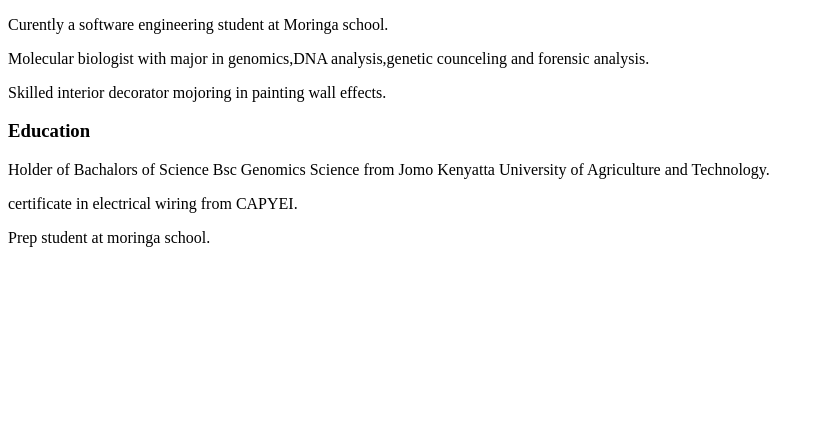
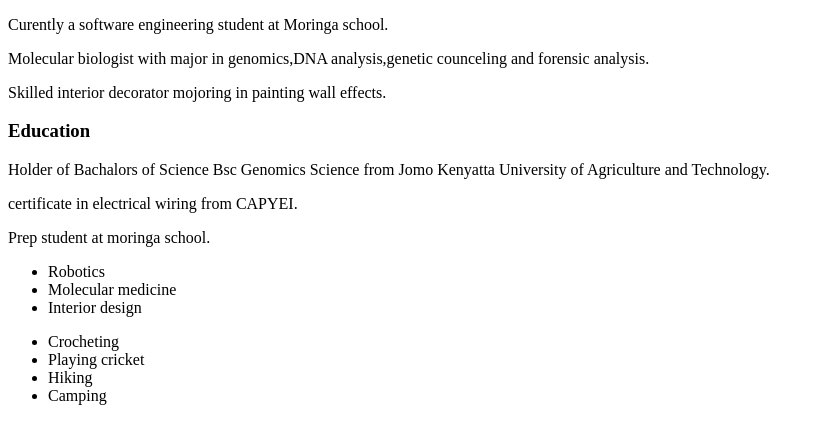
Before and after one commit to vincentouma/portfolio, a plain HTML site: page about.html in a window 1280 px wide. Shown: the part 443-864 px from the top of the page, without its empty margins (0-821 px from the left). Before the commit the page ends 800 px from the top, so only its background shows below. Drawn offline with Linux system fonts and the light colour scheme; files that its build step writes are made by us from their sources.

Commit message:
Add hobies and intrests in class display

```diff
--- a/about.html
+++ b/about.html
@@ -33,6 +33,23 @@
             <p> certificate in electrical wiring from CAPYEI.</p>
             <P>Prep student at moringa school.</P>
         </div>
+        <div class="display">
+            <div id="intrest">
+                <ul>
+                    <li>Robotics</li>
+                    <li>Molecular medicine</li>
+                    <li>Interior design</li>
+                </ul>
+            </div>
+            <div id="hobie">
+                <ul>
+                    <li>Crocheting</li>
+                    <li>Playing cricket</li>
+                    <li>Hiking</li>
+                    <li>Camping</li>
+                </ul>
+            </div>
+        </div>
     </div>
 </body>
 </html>
```
